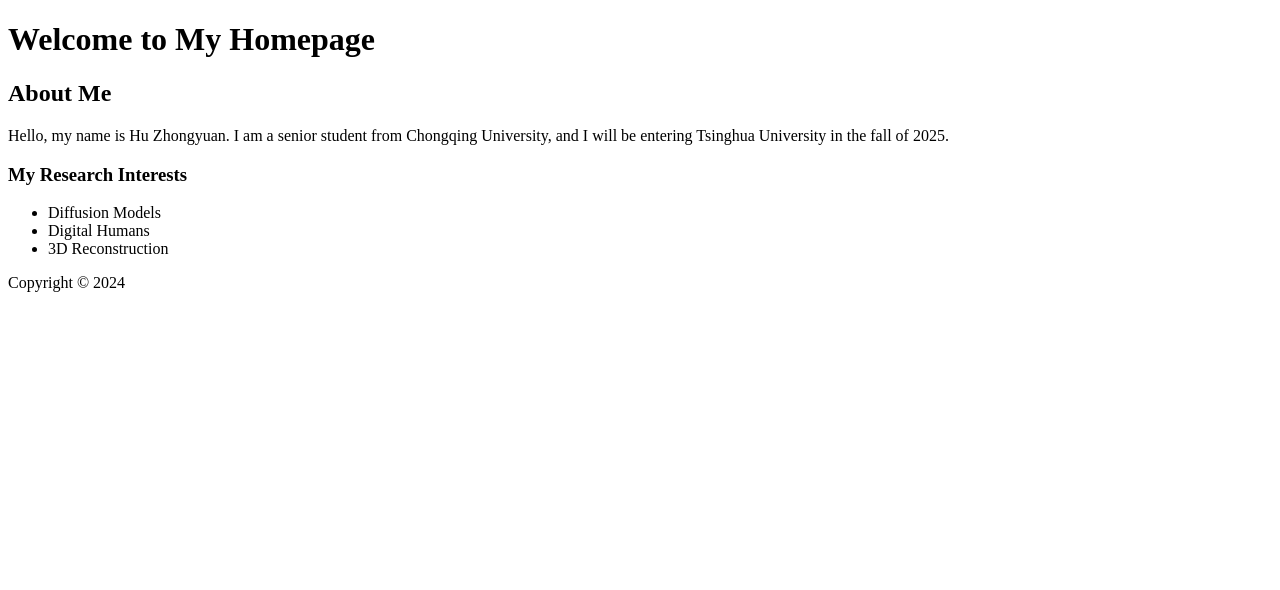
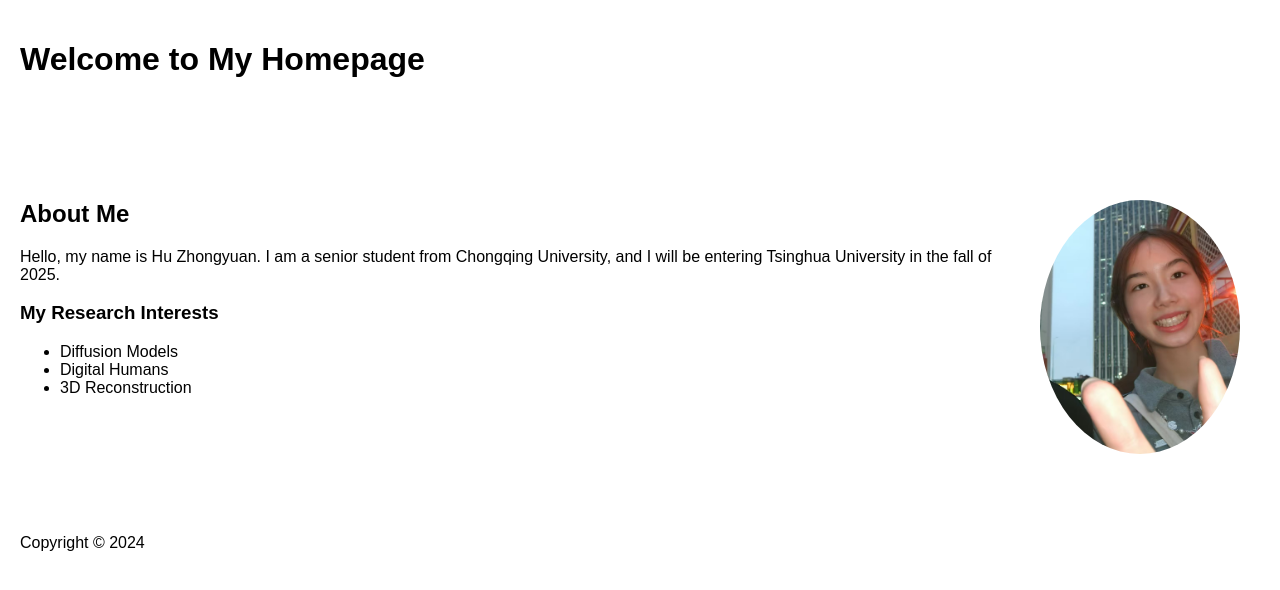
Before and after one commit to hflexx/hflexx.github.io, a plain HTML site: page index.html in a window 1280 px wide. Drawn offline with Linux system fonts and the light colour scheme.

Commit message:
Update index.html

```diff
--- a/index.html
+++ b/index.html
@@ -4,6 +4,33 @@
     <meta charset="UTF-8">
     <meta name="viewport" content="width=device-width, initial-scale=1.0">
     <title>Home Page</title>
+    <style>
+        /* 添加一些基本样式 */
+        body {
+            font-family: Arial, sans-serif;
+            margin: 0;
+            padding: 0;
+        }
+        header, nav, main, footer {
+            padding: 20px;
+        }
+        main {
+            display: flex;
+        }
+        section {
+            flex: 1;
+        }
+        aside {
+            width: 200px; /* 可以根据照片大小调整宽度 */
+            padding: 20px;
+            flex-shrink: 0; /* 防止侧边栏在屏幕较小时缩小 */
+        }
+        img.profile {
+            width: 100%; /* 使照片宽度适应容器 */
+            height: auto; /* 保持照片的纵横比 */
+            border-radius: 50%; /* 圆形照片效果 */
+        }
+    </style>
 </head>
 <body>
     <header>
@@ -24,7 +51,7 @@
             </ul>
         </section>
         <aside>
-            <!-- Sidebar content -->
+            <img src="hzy.jpg" alt="Profile Picture" class="profile">
         </aside>
     </main>
     <footer>
```
